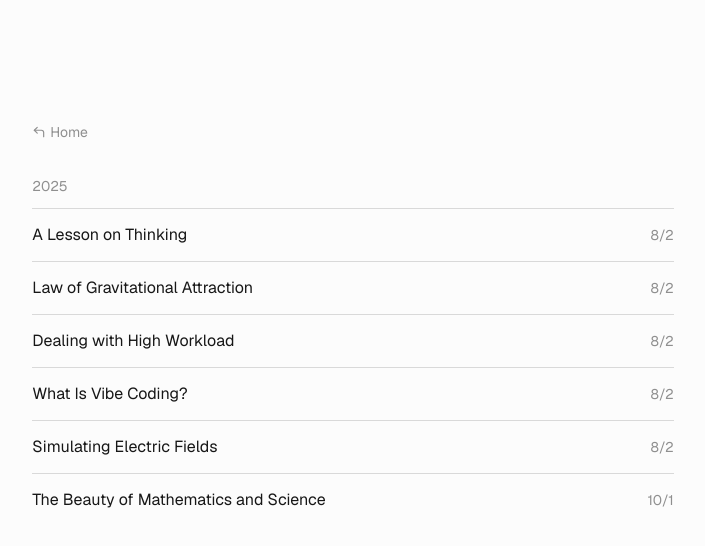
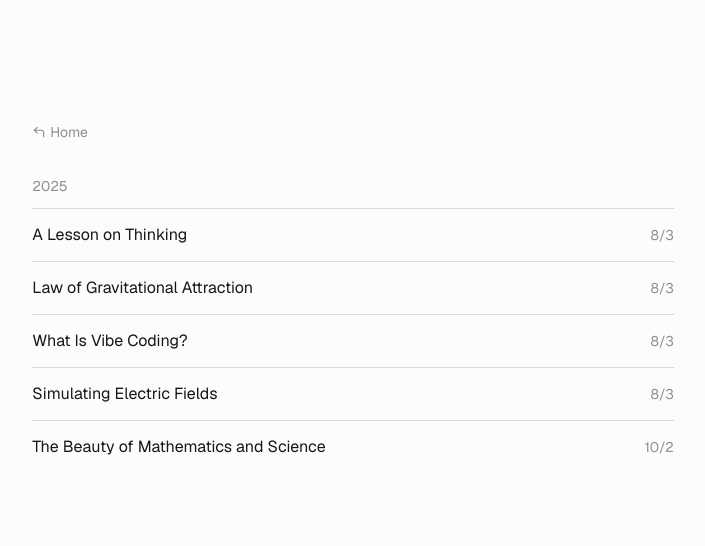
Before and after one commit to Karledo/karledo.github.io, a Next.js app: page /writing in a window 1280 px wide. Shown: the top 546 px of the page, without its empty margins (287-992 px from the left). Built offline with nearby package versions, Linux system fonts and the light colour scheme.

Commit message:
Change default particle charge and replace page-data.json with page-data.ts

```diff
--- a/app/writing/(content)/simulating-electric-fields/components/electric-field.tsx
+++ b/app/writing/(content)/simulating-electric-fields/components/electric-field.tsx
@@ -19,7 +19,7 @@ const arrowHeadSize = "3";
 const arrowLength = 30;
 const gridSize = 7;
 
-const defaultCharge = 1;
+const defaultCharge = -1;
 const numChargedParticles = 2;
 
 export function ElectricField() {
--- a/app/writing/page-data.json
+++ /dev/null
@@ -1,32 +0,0 @@
-[
-  {
-    "title": "The Beauty of Mathematics and Science",
-    "date": "2025-01-10",
-    "slug": "/the-beauty-of-mathematics-and-science"
-  },
-  {
-    "title": "A Lesson on Thinking",
-    "date": "2025-02-08",
-    "slug": "/a-lesson-on-thinking"
-  },
-  {
-    "title": "Law of Gravitational Attraction",
-    "date": "2025-02-08",
-    "slug": "/law-of-universal-gravitation"
-  },
-  {
-    "title": "Dealing with High Workload",
-    "date": "2025-02-08",
-    "slug": "/dealing-with-high-workload"
-  },
-  {
-    "title": "What Is Vibe Coding?",
-    "date": "2025-02-08",
-    "slug": "/what-is-vibe-coding"
-  },
-  {
-    "title": "Simulating Electric Fields",
-    "date": "2025-02-08",
-    "slug": "/simulating-electric-fields"
-  }
-]
--- /dev/null
+++ b/app/writing/page-data.ts
@@ -0,0 +1,38 @@
+export type Page = {
+  title: string;
+  date: Date;
+  slug: string;
+};
+
+export const pages: Page[] = [
+  {
+    title: "The Beauty of Mathematics and Science",
+    date: new Date(2025, 1, 10),
+    slug: "/the-beauty-of-mathematics-and-science",
+  },
+  {
+    title: "A Lesson on Thinking",
+    date: new Date(2025, 2, 8),
+    slug: "/a-lesson-on-thinking",
+  },
+  {
+    title: "Law of Gravitational Attraction",
+    date: new Date(2025, 2, 8),
+    slug: "/law-of-universal-gravitation",
+  },
+  // {
+  //   title: "Dealing with High Workload",
+  //   date: new Date(2025, 2, 8),
+  //   slug: "/dealing-with-high-workload",
+  // },
+  {
+    title: "What Is Vibe Coding?",
+    date: new Date(2025, 2, 8),
+    slug: "/what-is-vibe-coding",
+  },
+  {
+    title: "Simulating Electric Fields",
+    date: new Date(2025, 2, 8),
+    slug: "/simulating-electric-fields",
+  },
+];
--- a/app/writing/page.tsx
+++ b/app/writing/page.tsx
@@ -1,4 +1,5 @@
-import pageData from "@/app/writing/page-data.json";
+import { pages } from "@/app/writing/page-data";
+import type { Page } from "@/app/writing/page-data";
 import { CornerUpLeft } from "lucide-react";
 import { Metadata } from "next";
 import Link from "next/link";
@@ -9,12 +10,6 @@ export const metadata: Metadata = {
   alternates: {
     canonical: "/writing",
   },
-};
-
-type Page = {
-  title: string;
-  date: Date;
-  slug: string;
 };
 
 function groupPagesByYear(pages: Page[]) {
@@ -30,12 +25,6 @@ function groupPagesByYear(pages: Page[]) {
     };
   });
 }
-
-const pages: Page[] = pageData.map(({ title, date, slug }) => ({
-  title,
-  date: new Date(date),
-  slug,
-}));
 
 export default async function Page() {
   const pagesGroupedByYear = groupPagesByYear(pages);
```
